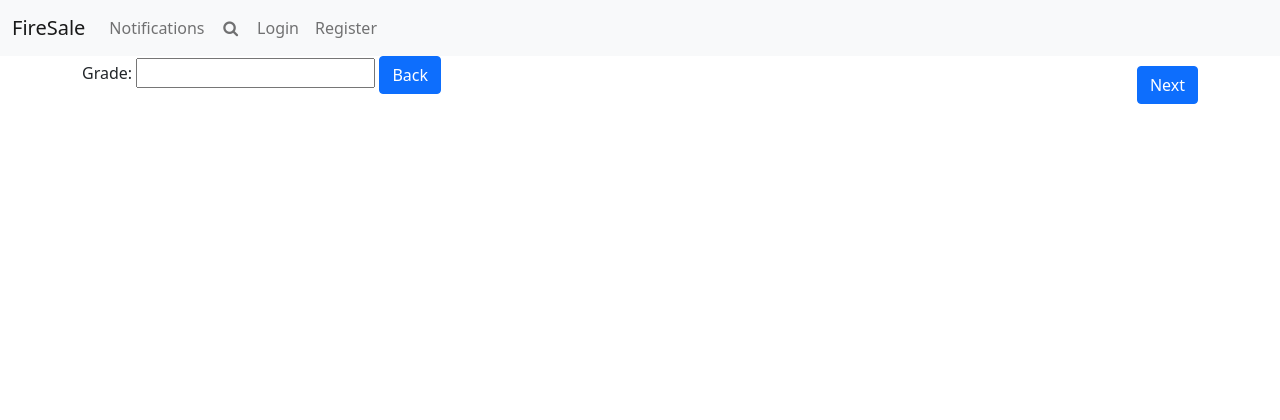
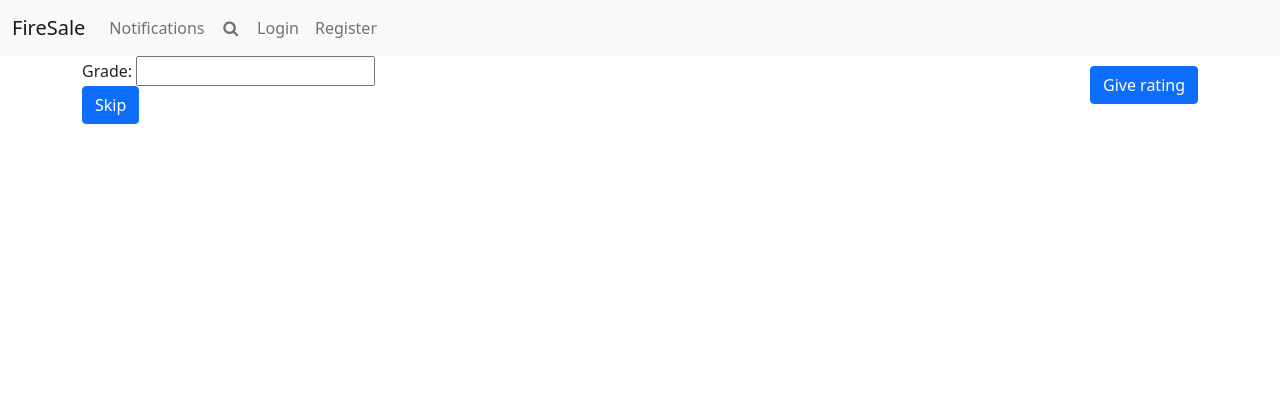
Before and after one commit to magnushj93hr/verklegt2_v2, a Django app: page /rating_view in a window 1280 px wide. Shown: the top 420 px of the page. Run offline with Django 4.2, Linux system fonts and the light colour scheme; parts of the project's set-up code (start-up, migrations or seed data) failed here and were passed over.

Commit message:
optional ratings

```diff
--- a/templates/Firesale/give_rating.html
+++ b/templates/Firesale/give_rating.html
@@ -11,9 +11,9 @@
             {% endfor %}
         </ul>
         {% endif %}
-        <a href="{{ request.META.HTTP_REFERER }}" class="btn btn-primary">Back</a>
         <a href="{% url 'rating_view'%}">
-    <input type="submit" value="Next" class="btn btn-primary pull-right" style="clear:both; margin: 10px 0">
-            </a>
+            <input type="submit" value="Give rating" class="btn btn-primary pull-right" style="clear:both; margin: 10px 0">
+        </a>
     </form>
+    <a href="{% url 'Firesale-index' %}" class="btn btn-primary">Skip</a>
 {% endblock %}
```
